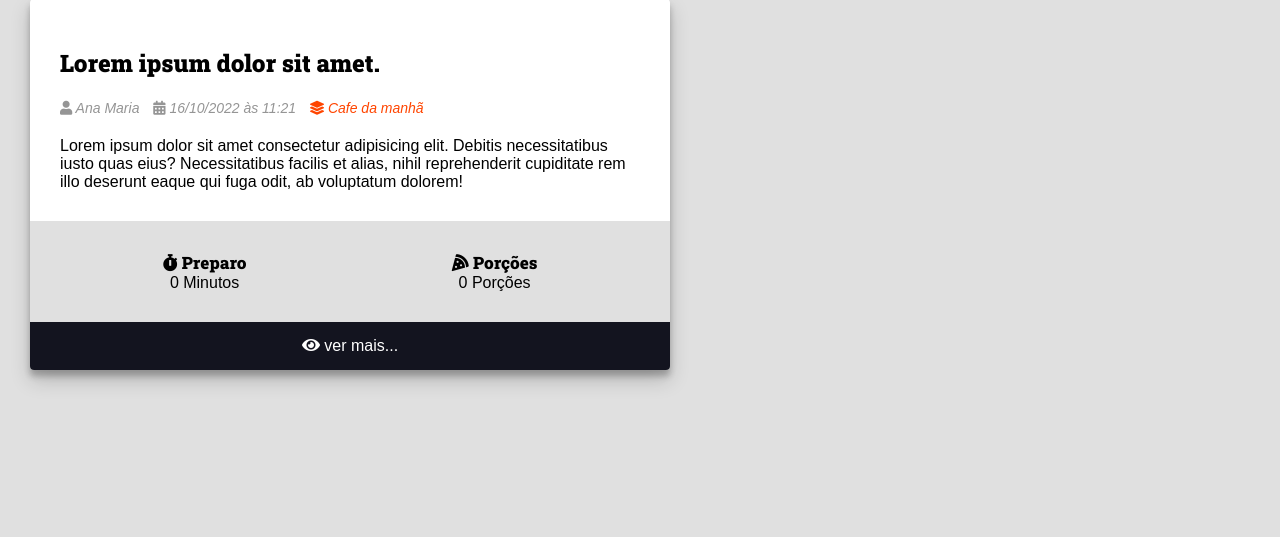
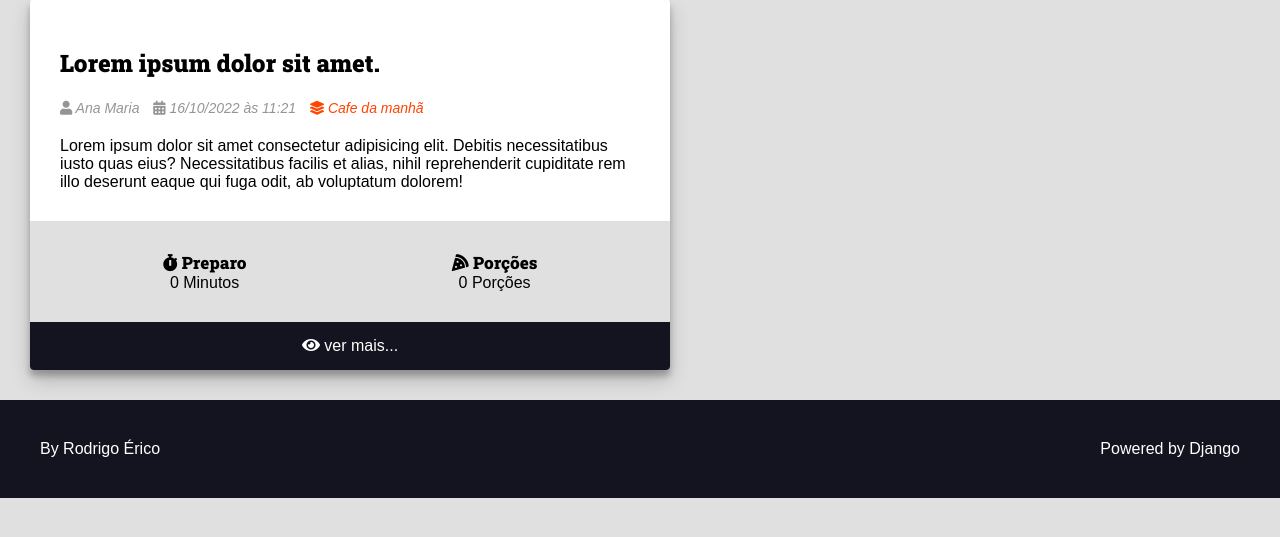
Before and after one commit to RodrigoErico/curso-django-receitas, a Django app: page / in a window 1280 px wide. Shown: the part 240-777 px from the top of the page. Run offline with Django 4.2, Linux system fonts and the light colour scheme; some libraries are stand-ins or nearby versions.

Commit message:
Criado footer da página.

```diff
--- a/recipes/templates/recipes/pages/home.html
+++ b/recipes/templates/recipes/pages/home.html
@@ -7,8 +7,11 @@
   <main class="main-content-container">
     <div class="main-content main-content-list container">
       {% include 'recipes/partials/recipe.html' %}
+
     </div>
   </main>
+
+  {% include 'recipes/partials/footer.html' %}
 </body>
 
 </html>
--- /dev/null
+++ b/recipes/templates/recipes/partials/footer.html
@@ -0,0 +1,9 @@
+<footer class="main-footer">
+  <div class="developer">
+    <a href="https://github.com/RodrigoErico" target="_blank" rel="noreferrer noopener">By Rodrigo Érico</a>
+  </div>
+
+  <div class="powered">
+    <a href="https://www.djangoproject.com/" target="_blank" rel="noreferrer noopener">Powered by Django</a>
+  </div>
+</footer>
--- a/recipes/templates/recipes/partials/head.html
+++ b/recipes/templates/recipes/partials/head.html
@@ -263,5 +263,24 @@
     filter: brightness(2);
     color: var(--color-primary);
 }
+
+.main-footer {
+  display: flex;
+  align-items: center;
+  justify-content: space-between;
+  background: var(--color-primary-dark);
+  color: var(--color-white);
+  padding: var(--spacing-gutter-large);
+}
+
+.main-footer a {
+  color: var(--color-white);
+  text-decoration: none;
+  transition: all 300ms ease-in-out;
+}
+
+.main-footer a:hover {
+  filter: brightness(.8);
+}
   </style>
 </head>
```
